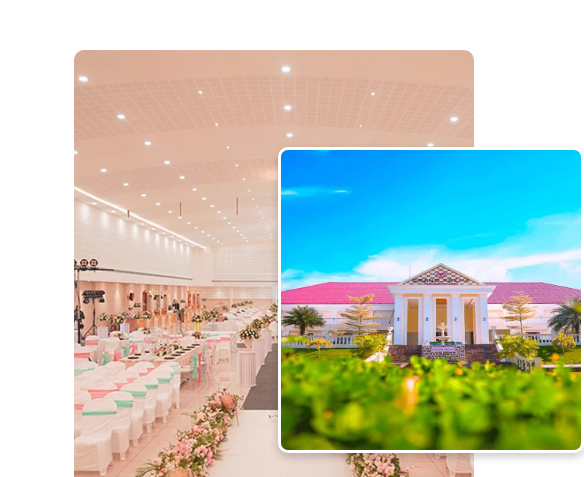
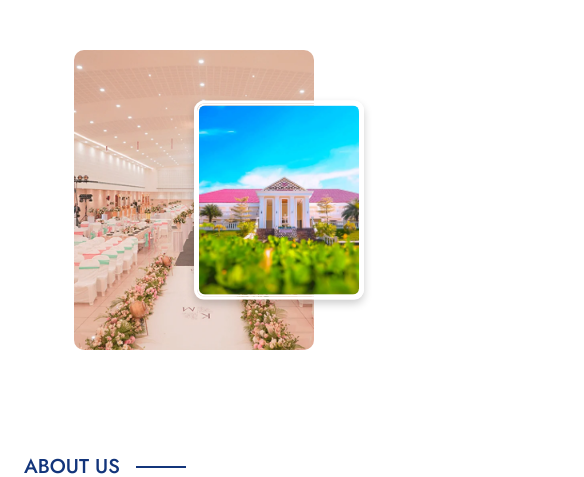
Before and after one commit to Rejeesh-K-R/Convention-center, a plain HTML site: page index.html in a window 390 px wide. Shown: the part 870-1347 px from the top of the page, 584 px wide, since content can reach past the window. Drawn offline with nearby package versions, Linux system fonts and the light colour scheme.

Commit message:
first commit

```diff
--- a/css/style.css
+++ b/css/style.css
@@ -1248,3 +1248,6 @@
     background: var(--bs-dark) !important;
 }
 /*** copyright end ***/
+html, body {
+    overflow-x: hidden;
+  }
--- a/index.html
+++ b/index.html
@@ -28,6 +28,7 @@
         <!-- Template Stylesheet -->
         <link href="css/style.css" rel="stylesheet">
         <link rel="stylesheet" href="https://cdnjs.cloudflare.com/ajax/libs/flatpickr/4.6.9/flatpickr.min.css">
+        <link href="https://unpkg.com/aos@2.3.1/dist/aos.css" rel="stylesheet">
         <style>
             .destination-img img {
                 width: 100%; /* Full width of the container */
@@ -51,25 +52,20 @@
 
         .border-frame {
             border: 50px solid transparent;
-
             overflow: hidden;
         }
 
         .main-image {
-                width: 400px;
-                /* Set a specific width as needed */
-                height: 500px;
-                /* Keep the height consistent or adjust as desired */
-                object-fit: cover;
+            width: 400px; /* Set a specific width */
+            height: 500px; /* Keep the height consistent */
+            object-fit: cover; /* Ensure the image fills the container without distortion */
             border-radius: 10px;
         }
-
-
         .overlay-image {
             position: absolute;
             top: 50%; /* Center vertically */
-                right: -60px; /* Align to the right edge */
-                transform: translateY(-50%); /* Center the image vertically */
+            right: -60px; /* Adjust right positioning */
+            transform: translateY(-50%); /* Center vertically */
             border-radius: 10px;
             overflow: hidden;
             box-shadow: 0 4px 8px rgba(0, 0, 0, 0.2);
@@ -78,16 +74,51 @@
         }
 
         .small-image {
-                width: 300px;
-                /* Adjust width as needed */
-                height: 300px;
+            width: 100%; /* Ensure the image fits within its container */
+            max-width: 300px; /* Limit max-width for larger screens */
+            height: auto; /* Maintain aspect ratio */
+            border: 2px solid #fff; /* Add a white border around the small image */
+            border-radius: 8px; /* Optional: add rounded corners to the border */
+        }
+  /* Tablet and smaller laptop view adjustments */
+  @media (max-width: 1024px) {
+            .overlay-image {
+                width: 40%; /* Reduce width for smaller screens */
+                max-width: 250px; /* Limit max-width */
+                right: 10px; /* Ensure small image stays within view */
+                top: 50%; /* Center vertically */
+                transform: translateY(-50%); /* Center the image vertically */
+            }
+
+            .main-image {
+                width: 100%; /* Ensure the main image is responsive */
+                max-height: 400px; /* Adjust height for smaller screens */
+            }
+        }
+ /* Mobile view adjustments */
+ @media (max-width: 767px) {
+            .overlay-image {
+                right: 0; /* Ensure small image stays fully within the viewport */
+                top: 50%; /* Center vertically */
+                transform: translateY(-50%); /* Center the small image vertically */
+                width: 50%; /* Set width to make sure it's not too large */
+                max-width: 200px; /* Limit max width for the small image */
+                height: auto; /* Maintain aspect ratio */
+            }
+
+            .main-image {
+                width: 100%; /* Ensure the main image fits full width */
+                height: auto; /* Maintain aspect ratio */
+                max-height: 300px; /* Limit max-height on mobile */
+            }
         }
         .about-page .bg-breadcrumb {
-                background: linear-gradient(rgba(0, 0, 0, 0.5), rgba(0, 0, 0, 0.5)), url(../img/img.png);
+            background: linear-gradient(rgba(0, 0, 0, 0.5), rgba(0, 0, 0, 0.5)), url(img/about1.jpg);
             background-size: cover;
             background-position: center;
             background-repeat: no-repeat;
         }
+
             .unavailable-date {
               border-color: red !important;
              color: red !important;
@@ -152,6 +183,7 @@
             </nav>
 
             <!-- Carousel Start -->
+            <div data-aos="fade-up" data-aos-delay="200">
             <div class="carousel-header">
                 <div id="carouselId" class="carousel slide" data-bs-ride="carousel">
                     <ol class="carousel-indicators">
@@ -213,6 +245,7 @@
                     </button>
                 </div>
             </div>
+            </div>
             <!-- Carousel End -->
         </div>
         <!-- <div class="container-fluid search-bar position-relative" style="top: -50%; transform: translateY(-50%);">
@@ -226,6 +259,7 @@
         <!-- Navbar & Hero End -->
 
         <!-- About Start -->
+        <div data-aos="fade-up" data-aos-delay="400">
         <div class="container-fluid about py-5">
             <div class="container py-5">
                 <div class="row g-5 align-items-center">
@@ -242,7 +276,7 @@
                     <div class="col-lg-6 content-section"
                          style="background: linear-gradient(rgba(255, 255, 255, .8), rgba(255, 255, 255, .8));">
                         <h5 class="section-about-title pe-3">About Us</h5>
-                        <h1 class="mb-4">Welcome to <span class="text-primary">Travela</span></h1>
+                        <h1 class="mb-4">Welcome to <span class="text-primary">Convention Center</span></h1>
                         <p class="mb-4" style="color: black;">The premier destination for unforgettable events. We are dedicated to providing a seamless experience for all types of gatherings, including conferences, weddings, corporate meetings, and social celebrations. Our state-of-the-art facilities feature versatile event spaces equipped with the latest technology, ensuring that your event runs smoothly from start to finish. </p>
                         <p class="mb-4" style="color: black;">With a professional team of experienced event coordinators, we take pride in our ability to cater to your unique needs and preferences, offering tailored services such as catering, audiovisual support, and personalized planning assistance. Conveniently located in Kochi, we strive to create memorable experiences that exceed your expectations, making every event special and stress-free.</p>
                         <div class="row gy-2 gx-4 mb-4" style="color: black;">
@@ -269,12 +303,13 @@
                 </div>
             </div>
         </div>
-
+        </div>
 
         <!-- About End -->
 
         <!-- Services Start -->
-        <div class="container-fluid bg-light service py-5">
+        <div data-aos="fade-up" data-aos-delay="600">
+        <div class="container-fluid bg-light service py-2">
             <div class="container py-5">
                 <div class="mx-auto text-center mb-5" style="max-width: 900px;">
                     <h5 class="section-title px-3">Services</h5>
@@ -368,9 +403,11 @@
                 </div>
             </div>
         </div>
+        </div>
         <!-- Services End -->
 
         <!-- Events Start -->
+        <div data-aos="fade-up" data-aos-delay="800">
         <div class="container-fluid destination py-5">
             <div class="container py-5">
                 <div class="mx-auto text-center mb-5" style="max-width: 900px;">
@@ -678,16 +715,18 @@
                 </div>
             </div>
         </div>
+        </div>
         <!-- Events End -->
 
 
 
         <!-- Gallery Start -->
+        <div data-aos="fade-up" data-aos-delay="800">
         <div class="container-fluid gallery py-5 my-5">
             <div class="mx-auto text-center mb-5" style="max-width: 900px;">
                 <h5 class="section-title px-3">Our Gallery</h5>
                 <h1 class="mb-4"><em>Inside Our Convention Center: A Visual Journey</em></h1>
-                <p class="mb-0">Discover the elegance and functionality of our convention center through our gallery, featuring stunning images of our sophisticated interiors, spacious parking areas, and thoughtfully designed amenities that create an inviting atmosphere for every occasion.
+                <p class="mb-0" style="color: black;">Discover the elegance and functionality of our convention center through our gallery, featuring stunning images of our sophisticated interiors, spacious parking areas, and thoughtfully designed amenities that create an inviting atmosphere for every occasion.
                 </p>
             </div>
             <div class="tab-class text-center">
@@ -1043,6 +1082,7 @@
                 </div>
             </div>
         </div>
+        </div>
         <!-- Gallery End -->
 
         <!-- Tour Booking Start -->
@@ -1127,6 +1167,7 @@
 
 
         <!-- Testimonial Start -->
+        <div data-aos="fade-up" data-aos-delay="800">
         <div class="container-fluid testimonial" style="padding-top: 0; padding-bottom: 3rem;">
             <div class="container" style="padding-top: 0; padding-bottom: 3rem;">
                 <div class="mx-auto text-center mb-5" style="max-width: 900px;">
@@ -1188,10 +1229,12 @@
                 </div>
             </div>
         </div>
+    </div>
         <!-- Testimonial End -->
 
 
         <!-- Footer Start -->
+        <div data-aos="fade-up" data-aos-delay="800">
         <div class="container-fluid footer py-5">
             <div class="container py-5">
                 <div class="row g-5">
@@ -1277,6 +1320,7 @@
                 </div>
             </div>
         </div>
+        </div>
         <!-- Footer End -->
 
         <!-- Copyright Start -->
@@ -1314,7 +1358,10 @@
 
         <!-- Template Javascript -->
         <script src="js/main.js"></script>
-
+        <script src="https://unpkg.com/aos@2.3.1/dist/aos.js"></script>
+        <script>
+            AOS.init();
+          </script>
 
     </body>
 
```
Also changed, not shown: about.html (+47 -16 lines), booking.html (+1 -1 lines). Lines whose indentation alone changed are shown as unchanged.
